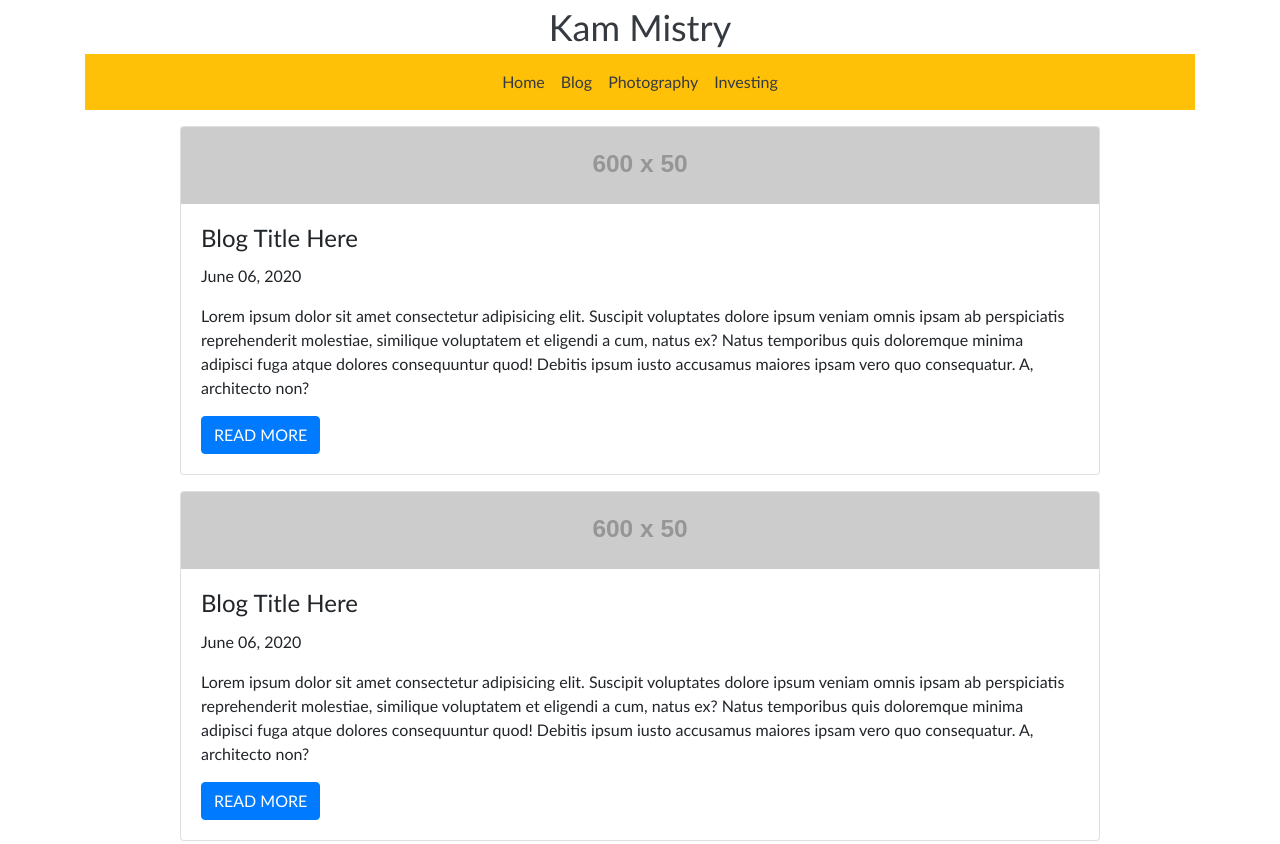
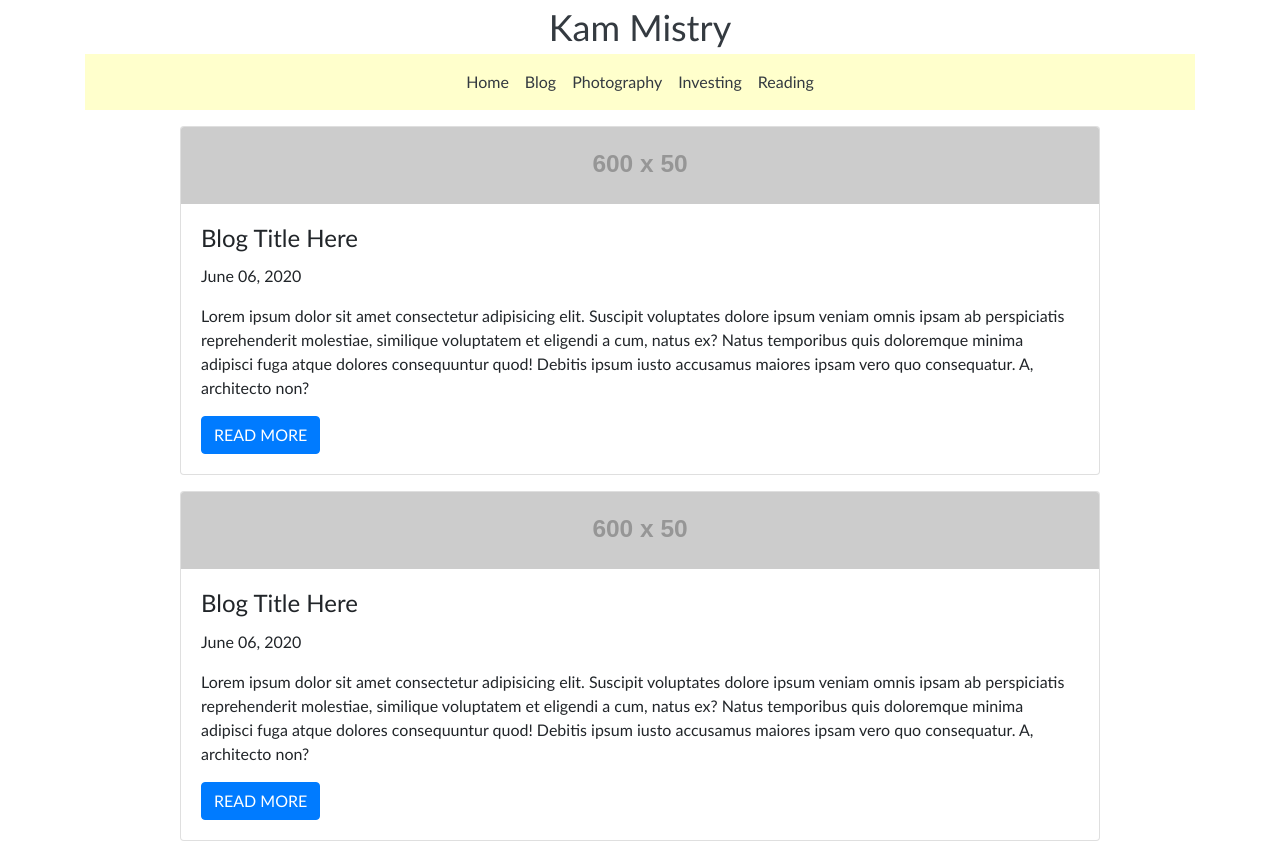
Before and after one commit to mistrykam/mistrykam.github.io, a plain HTML site: page index.html in a window 1280 px wide. Shown: the top 844 px of the page. Drawn offline with nearby package versions, Linux system fonts and the light colour scheme; placeholder pictures from the web are drawn by us.

Commit message:
Updated menu item

```diff
--- a/index.html
+++ b/index.html
@@ -20,11 +20,13 @@
                 </div>
             </div>
         </header>
-        <nav class="navbar navbar-expand-sm bg-warning justify-content-center">
+
+        <nav class="navbar navbar-expand-sm justify-content-center bg-menu">
             <a class="p-2 text-dark" href="#">Home</a>
             <a class="p-2 text-dark" href="#">Blog</a>
             <a class="p-2 text-dark" href="#">Photography</a>
             <a class="p-2 text-dark" href="#">Investing</a>
+            <a class="p-2 text-dark" href="#">Reading</a>
         </nav>
 
         <div class="row justify-content-center">
--- a/styles/site.css
+++ b/styles/site.css
@@ -5,3 +5,7 @@
 .blog-header-logo {
   font-size: 2.25rem;
 }
+
+.bg-menu {
+  background-color: #ffffcc;
+}
```
